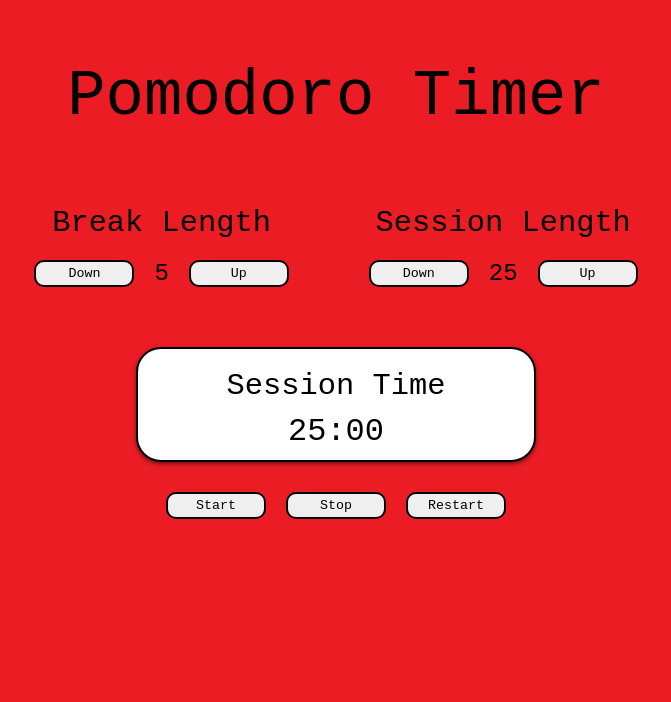
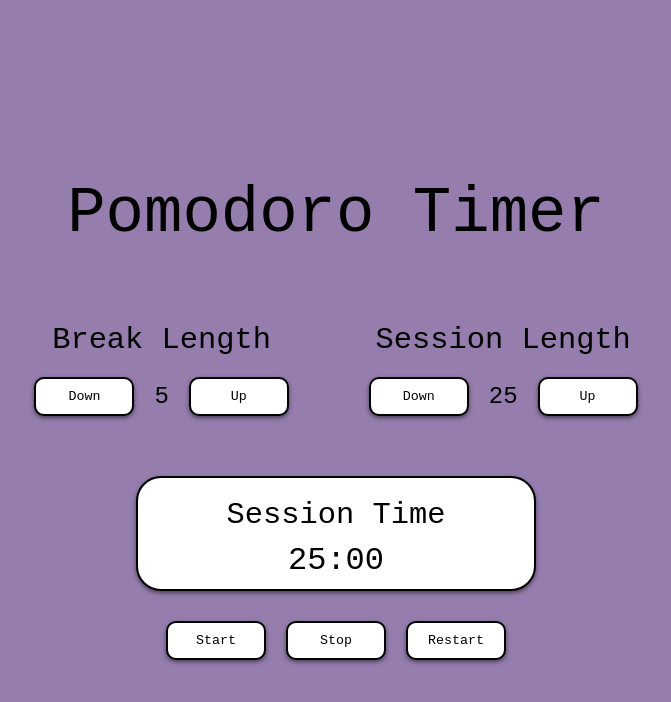
Before and after one commit to Jasonx235/React-Pomodoro, a React (Create React App) app: page / in a window 1280 px wide. Shown: the top 702 px of the page, without its empty margins (304-975 px from the left). Built offline with nearby package versions, Linux system fonts and the light colour scheme.

Commit message:
DEV: Changed styling

```diff
--- a/src/App.css
+++ b/src/App.css
@@ -5,10 +5,11 @@ main{
     justify-content: center;
     align-items: center;
     font-family: monospace;
+    margin-top: 125px;
 }
 
 body{
-    background-color: #EB1C24;
+    background-color: #957DAD;
 
 }
 
@@ -44,7 +45,7 @@ h4{
 
 button{
     display:inline-block;
-    padding:0.3em 1.2em;
+    padding:10px;
     margin: 10px;
     border:2px solid ;
     border-radius:10px;
@@ -54,8 +55,10 @@ button{
     font-weight:300;
     color:rgb(0, 0, 0);
     text-align:center;
-    transition: all 0.2s;
     width: 100px;
+    background-color: rgba(255,255,255,1);
+    box-shadow: 0 2px 4px rgba(0, 0, 0, 0.5);
+
 }
 
 
```
Also changed, not shown: 1 other file (tests, documents, lock files or other folders).
